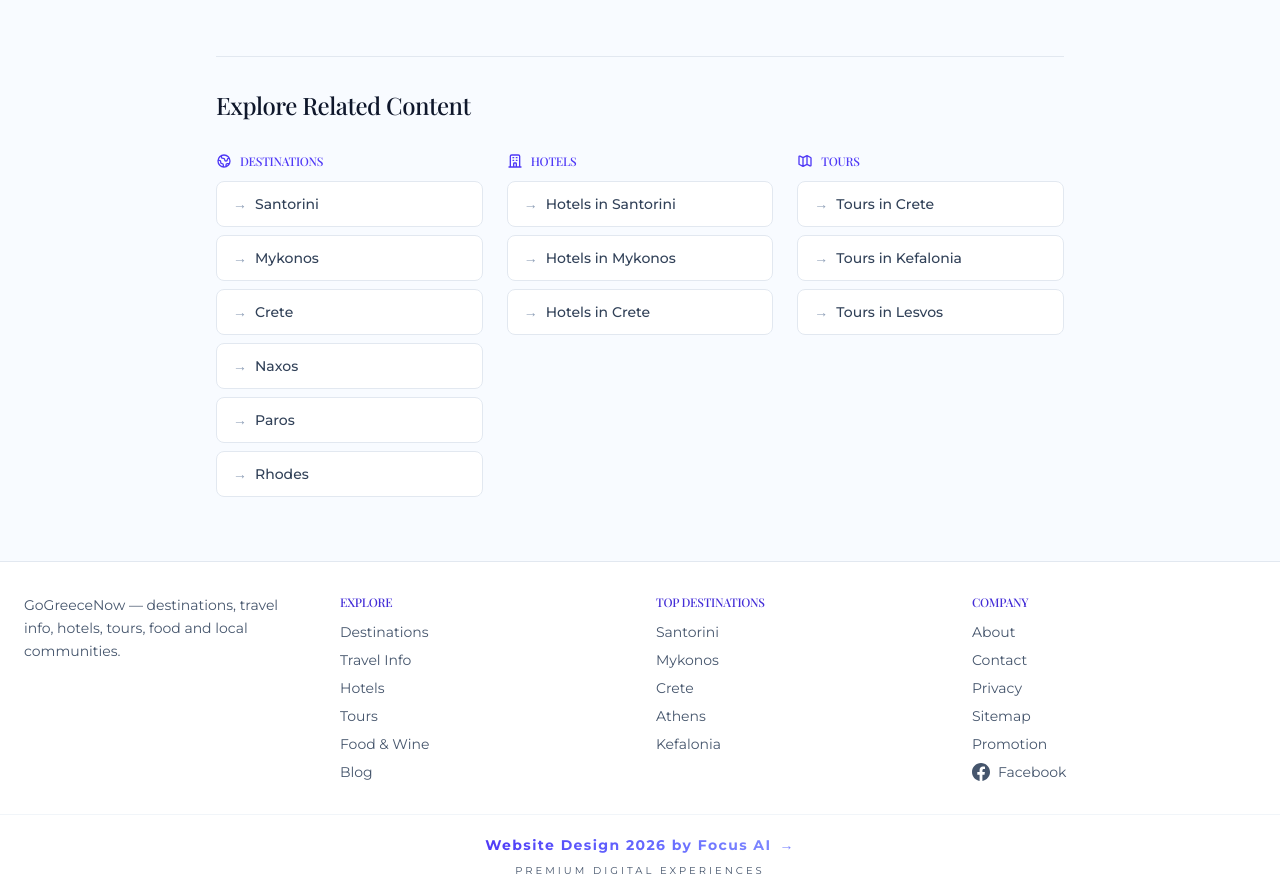
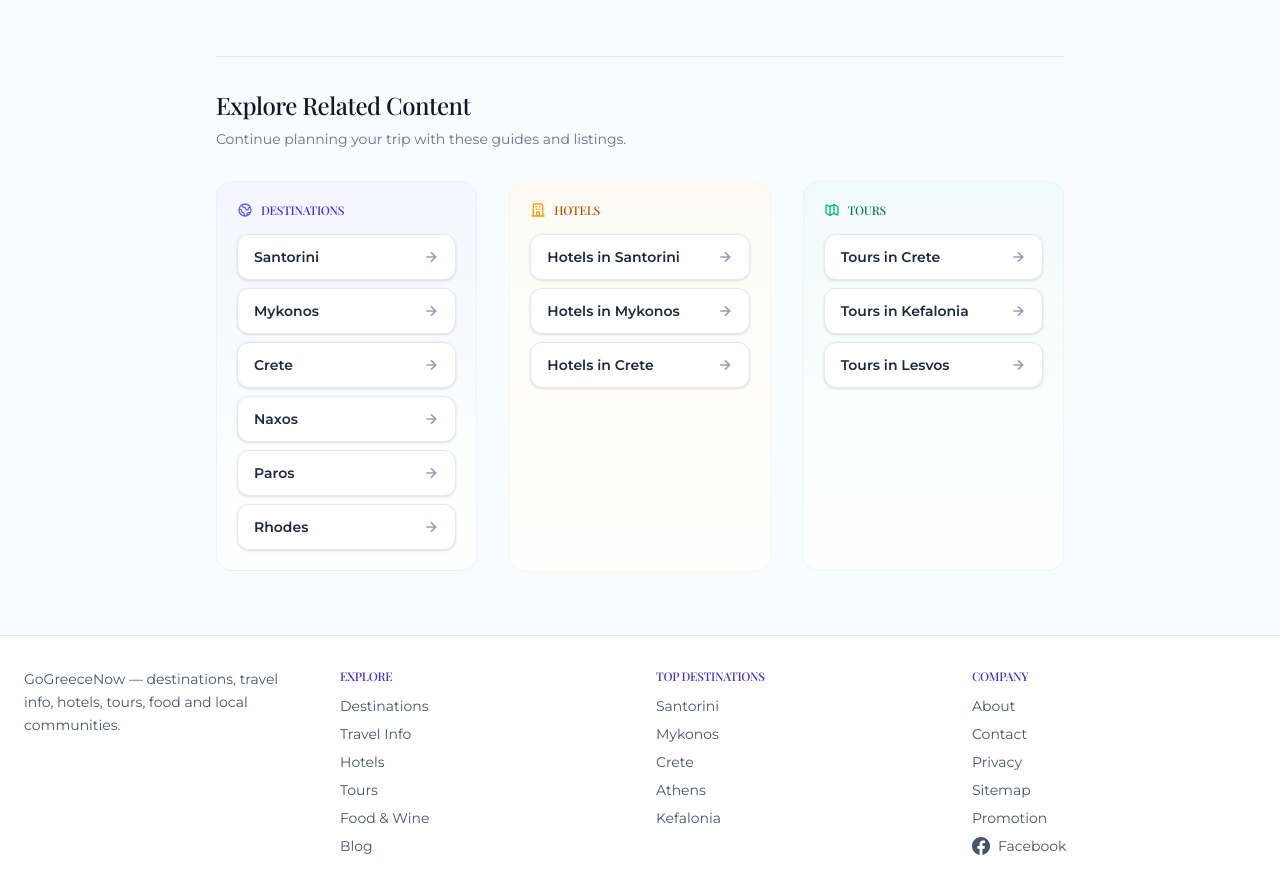
Before and after one commit to xristoskout/forumgreece, a Next.js app: page /en/blog/best-time-to-visit-greek-islands in a window 1280 px wide. Shown: the part 4140-5026 px from the top of the page. Built offline with nearby package versions, Linux system fonts and the light colour scheme; a web font is replaced by a local one.

Commit message:
Fix blog rendering: markdown table, inline links, hr tags, bold lines; redesign related content buttons

```diff
--- a/app/[lang]/blog/[slug]/blog-detail-client.tsx
+++ b/app/[lang]/blog/[slug]/blog-detail-client.tsx
@@ -34,27 +34,63 @@ export default function BlogDetailClient({ post, lang }: Props) {
     return dateStr;
   }
 
-  const bodyHtml = post.body[lang]
-    .split("\n")
-    .map((line) => line.trim())
-    .filter(Boolean)
-    .map((line) => {
-      if (line.startsWith("## ")) {
-        return `<h2 class="mt-10 mb-4 text-2xl font-bold text-slate-900">${line.replace("## ", "")}</h2>`;
+  const lines = post.body[lang].split("\n").map(l => l.trim());
+  const bodyHtml = (() => {
+    let inTable = false;
+    let tableRows: string[] = [];
+    const out: string[] = [];
+
+    function flushTable() {
+      if (tableRows.length === 0) return;
+      out.push('<div class="overflow-x-auto my-8"><table class="w-full text-sm border-collapse">');
+      const header = tableRows[0];
+      if (header) {
+        const cells = header.split("|").filter(Boolean).map(c => c.trim());
+        out.push("<thead><tr>" + cells.map(c => `<th class="border border-slate-200 bg-slate-50 px-4 py-3 text-left font-bold text-slate-900">${c}</th>`).join("") + "</tr></thead>");
       }
-      if (line.startsWith("### ")) {
-        return `<h3 class="mt-8 mb-3 text-xl font-bold text-slate-900">${line.replace("### ", "")}</h3>`;
+      out.push("<tbody>");
+      for (let i = 1; i < tableRows.length; i++) {
+        const cells = tableRows[i].split("|").filter(Boolean).map(c => c.trim());
+        out.push("<tr>" + cells.map(c => `<td class="border border-slate-200 px-4 py-3 text-slate-600">${c}</td>`).join("") + "</tr>");
       }
-      if (line.startsWith("- **") && line.includes("**:")) {
+      out.push("</tbody></table></div>");
+      tableRows = [];
+    }
+
+    for (const line of lines) {
+      if (!line) {
+        if (inTable) { flushTable(); inTable = false; }
+        continue;
+      }
+      if (line.startsWith("|")) {
+        if (line.includes("---")) continue;
+        inTable = true;
+        tableRows.push(line);
+        continue;
+      }
+      if (inTable) { flushTable(); inTable = false; }
+
+      if (line === "---") {
+        out.push('<hr class="my-10 border-slate-200" />');
+      } else if (line.startsWith("## ")) {
+        out.push(`<h2 class="mt-10 mb-4 text-2xl font-bold text-slate-900">${line.replace("## ", "")}</h2>`);
+      } else if (line.startsWith("### ")) {
+        out.push(`<h3 class="mt-8 mb-3 text-xl font-bold text-slate-900">${line.replace("### ", "")}</h3>`);
+      } else if (line.startsWith("**") && line.endsWith("**")) {
+        out.push(`<p class="text-base font-bold leading-8 text-slate-900">${line.replace(/^\*\*|\*\*$/g, "")}</p>`);
+      } else if (line.startsWith("- **") && line.includes("**:")) {
         const rest = line.replace("- **", "").replace("**:", ":");
-        return `<li class="ml-4 list-disc text-slate-600"><strong>${rest}</strong></li>`;
+        out.push(`<li class="ml-4 list-disc text-slate-600"><strong>${rest}</strong></li>`);
+      } else if (line.startsWith("- ")) {
+        out.push(`<li class="ml-4 list-disc text-slate-600">${line.replace("- ", "")}</li>`);
+      } else {
+        const withLinks = line.replace(/\[([^\]]+)\]\(([^)]+)\)/g, '<a href="$2" class="text-indigo-600 underline hover:text-indigo-800 transition-colors font-medium">$1</a>');
+        out.push(`<p class="text-base leading-8 text-slate-600">${withLinks}</p>`);
       }
-      if (line.startsWith("- ")) {
-        return `<li class="ml-4 list-disc text-slate-600">${line.replace("- ", "")}</li>`;
     }
-      return `<p class="text-base leading-8 text-slate-600">${line}</p>`;
-    })
-    .join("\n");
+    if (inTable) flushTable();
+    return out.join("\n");
+  })();
 
   return (
     <>
@@ -136,71 +172,71 @@ export default function BlogDetailClient({ post, lang }: Props) {
         (post.relatedHotels && post.relatedHotels.length > 0) ||
         (post.relatedTours && post.relatedTours.length > 0) ? (
           <div className="mt-16 pt-8 border-t border-slate-200">
-            <h2 className="text-2xl font-bold text-slate-900 mb-8">
+            <h2 className="text-2xl font-bold text-slate-900 mb-2">
               {lang === "en" ? "Explore Related Content" : "Σχετικό Περιεχόμενο"}
             </h2>
-            <div className="grid grid-cols-1 md:grid-cols-3 gap-6">
+            <p className="text-sm text-slate-500 mb-8">
+              {lang === "en" ? "Continue planning your trip with these guides and listings." : "Συνέχισε τον σχεδιασμό του ταξιδιού σου με αυτούς τους οδηγούς."}
+            </p>
+            <div className="grid grid-cols-1 md:grid-cols-3 gap-8">
               {post.relatedDestinations && post.relatedDestinations.length > 0 && (
-                <div>
-                  <h3 className="text-xs font-semibold uppercase tracking-widest text-indigo-600 mb-3 flex items-center gap-2">
-                    <svg className="w-4 h-4" fill="none" stroke="currentColor" viewBox="0 0 24 24"><path strokeLinecap="round" strokeLinejoin="round" strokeWidth={2} d="M3.055 11H5a2 2 0 012 2v1a2 2 0 002 2 2 2 0 012 2v2.945M8 3.935V5.5A2.5 2.5 0 0010.5 8h.5a2 2 0 012 2 2 2 0 104 0 2 2 0 012-2h1.064M15 20.488V18a2 2 0 012-2h3.064M21 12a9 9 0 11-18 0 9 9 0 0118 0z" /></svg>
+                <div className="bg-gradient-to-b from-indigo-50/50 to-white rounded-2xl p-5 border border-indigo-100/50">
+                  <h3 className="text-xs font-bold uppercase tracking-[0.15em] text-indigo-700 mb-4 flex items-center gap-2">
+                    <svg className="w-4 h-4 text-indigo-500" fill="none" stroke="currentColor" viewBox="0 0 24 24"><path strokeLinecap="round" strokeLinejoin="round" strokeWidth={2} d="M3.055 11H5a2 2 0 012 2v1a2 2 0 002 2 2 2 0 012 2v2.945M8 3.935V5.5A2.5 2.5 0 0010.5 8h.5a2 2 0 012 2 2 2 0 104 0 2 2 0 012-2h1.064M15 20.488V18a2 2 0 012-2h3.064M21 12a9 9 0 11-18 0 9 9 0 0118 0z" /></svg>
                     {lang === "en" ? "Destinations" : "Προορισμοί"}
                   </h3>
-                  <ul className="space-y-2">
+                  <div className="space-y-2">
                     {post.relatedDestinations.map((d) => (
-                      <li key={d.slug}>
                       <Link
+                        key={d.slug}
                         href={withLang(`/destinations/${d.slug}`)}
-                          className="group flex items-center gap-2 rounded-lg border border-slate-200 bg-white px-4 py-3 text-sm font-medium text-slate-700 hover:border-indigo-200 hover:bg-indigo-50 hover:text-indigo-700 transition-all"
+                        className="group flex items-center justify-between rounded-xl border border-slate-200 bg-white px-4 py-3 text-sm font-semibold text-slate-800 shadow-sm transition-all hover:-translate-y-0.5 hover:shadow-md hover:border-indigo-300 hover:bg-indigo-50"
                       >
-                          <span className="text-slate-400 group-hover:text-indigo-500 transition-colors">→</span>
-                          {d.label[lang]}
+                        <span className="group-hover:text-indigo-700 transition-colors">{d.label[lang]}</span>
+                        <svg className="w-4 h-4 text-slate-400 group-hover:text-indigo-500 group-hover:translate-x-0.5 transition-all" viewBox="0 0 24 24" fill="none" stroke="currentColor" strokeWidth="2.5"><path d="M5 12h14M12 5l7 7-7 7"/></svg>
                       </Link>
-                      </li>
                     ))}
-                  </ul>
+                  </div>
                 </div>
               )}
               {post.relatedHotels && post.relatedHotels.length > 0 && (
-                <div>
-                  <h3 className="text-xs font-semibold uppercase tracking-widest text-indigo-600 mb-3 flex items-center gap-2">
-                    <svg className="w-4 h-4" fill="none" stroke="currentColor" viewBox="0 0 24 24"><path strokeLinecap="round" strokeLinejoin="round" strokeWidth={2} d="M19 21V5a2 2 0 00-2-2H7a2 2 0 00-2 2v16m14 0h2m-2 0h-5m-9 0H3m2 0h5M9 7h1m-1 4h1m4-4h1m-1 4h1m-5 10v-5a1 1 0 011-1h2a1 1 0 011 1v5m-4 0h4" /></svg>
+                <div className="bg-gradient-to-b from-amber-50/50 to-white rounded-2xl p-5 border border-amber-100/50">
+                  <h3 className="text-xs font-bold uppercase tracking-[0.15em] text-amber-700 mb-4 flex items-center gap-2">
+                    <svg className="w-4 h-4 text-amber-500" fill="none" stroke="currentColor" viewBox="0 0 24 24"><path strokeLinecap="round" strokeLinejoin="round" strokeWidth={2} d="M19 21V5a2 2 0 00-2-2H7a2 2 0 00-2 2v16m14 0h2m-2 0h-5m-9 0H3m2 0h5M9 7h1m-1 4h1m4-4h1m-1 4h1m-5 10v-5a1 1 0 011-1h2a1 1 0 011 1v5m-4 0h4" /></svg>
                     {lang === "en" ? "Hotels" : "Ξενοδοχεία"}
                   </h3>
-                  <ul className="space-y-2">
+                  <div className="space-y-2">
                     {post.relatedHotels.map((h) => (
-                      <li key={h.slug}>
                       <Link
+                        key={h.slug}
                         href={withLang(`/hotels/${h.slug}`)}
-                          className="group flex items-center gap-2 rounded-lg border border-slate-200 bg-white px-4 py-3 text-sm font-medium text-slate-700 hover:border-indigo-200 hover:bg-indigo-50 hover:text-indigo-700 transition-all"
+                        className="group flex items-center justify-between rounded-xl border border-slate-200 bg-white px-4 py-3 text-sm font-semibold text-slate-800 shadow-sm transition-all hover:-translate-y-0.5 hover:shadow-md hover:border-amber-300 hover:bg-amber-50"
                       >
-                          <span className="text-slate-400 group-hover:text-indigo-500 transition-colors">→</span>
-                          {h.label[lang]}
+                        <span className="group-hover:text-amber-700 transition-colors">{h.label[lang]}</span>
+                        <svg className="w-4 h-4 text-slate-400 group-hover:text-amber-500 group-hover:translate-x-0.5 transition-all" viewBox="0 0 24 24" fill="none" stroke="currentColor" strokeWidth="2.5"><path d="M5 12h14M12 5l7 7-7 7"/></svg>
                       </Link>
-                      </li>
                     ))}
-                  </ul>
+                  </div>
                 </div>
               )}
               {post.relatedTours && post.relatedTours.length > 0 && (
-                <div>
-                  <h3 className="text-xs font-semibold uppercase tracking-widest text-indigo-600 mb-3 flex items-center gap-2">
-                    <svg className="w-4 h-4" fill="none" stroke="currentColor" viewBox="0 0 24 24"><path strokeLinecap="round" strokeLinejoin="round" strokeWidth={2} d="M9 20l-5.447-2.724A1 1 0 013 16.382V5.618a1 1 0 011.447-.894L9 7m0 13l6-3m-6 3V7m6 10l4.553 2.276A1 1 0 0021 18.382V7.618a1 1 0 00-.553-.894L15 4m0 13V4m0 0L9 7" /></svg>
+                <div className="bg-gradient-to-b from-emerald-50/50 to-white rounded-2xl p-5 border border-emerald-100/50">
+                  <h3 className="text-xs font-bold uppercase tracking-[0.15em] text-emerald-700 mb-4 flex items-center gap-2">
+                    <svg className="w-4 h-4 text-emerald-500" fill="none" stroke="currentColor" viewBox="0 0 24 24"><path strokeLinecap="round" strokeLinejoin="round" strokeWidth={2} d="M9 20l-5.447-2.724A1 1 0 013 16.382V5.618a1 1 0 011.447-.894L9 7m0 13l6-3m-6 3V7m6 10l4.553 2.276A1 1 0 0021 18.382V7.618a1 1 0 00-.553-.894L15 4m0 13V4m0 0L9 7" /></svg>
                     {lang === "en" ? "Tours" : "Εκδρομές"}
                   </h3>
-                  <ul className="space-y-2">
+                  <div className="space-y-2">
                     {post.relatedTours.map((t) => (
-                      <li key={t.slug}>
                       <Link
+                        key={t.slug}
                         href={withLang(`/tours/${t.slug}`)}
-                          className="group flex items-center gap-2 rounded-lg border border-slate-200 bg-white px-4 py-3 text-sm font-medium text-slate-700 hover:border-indigo-200 hover:bg-indigo-50 hover:text-indigo-700 transition-all"
+                        className="group flex items-center justify-between rounded-xl border border-slate-200 bg-white px-4 py-3 text-sm font-semibold text-slate-800 shadow-sm transition-all hover:-translate-y-0.5 hover:shadow-md hover:border-emerald-300 hover:bg-emerald-50"
                       >
-                          <span className="text-slate-400 group-hover:text-indigo-500 transition-colors">→</span>
-                          {t.label[lang]}
+                        <span className="group-hover:text-emerald-700 transition-colors">{t.label[lang]}</span>
+                        <svg className="w-4 h-4 text-slate-400 group-hover:text-emerald-500 group-hover:translate-x-0.5 transition-all" viewBox="0 0 24 24" fill="none" stroke="currentColor" strokeWidth="2.5"><path d="M5 12h14M12 5l7 7-7 7"/></svg>
                       </Link>
-                      </li>
                     ))}
-                  </ul>
+                  </div>
                 </div>
               )}
             </div>
```
Lines whose indentation alone changed are shown as unchanged.
